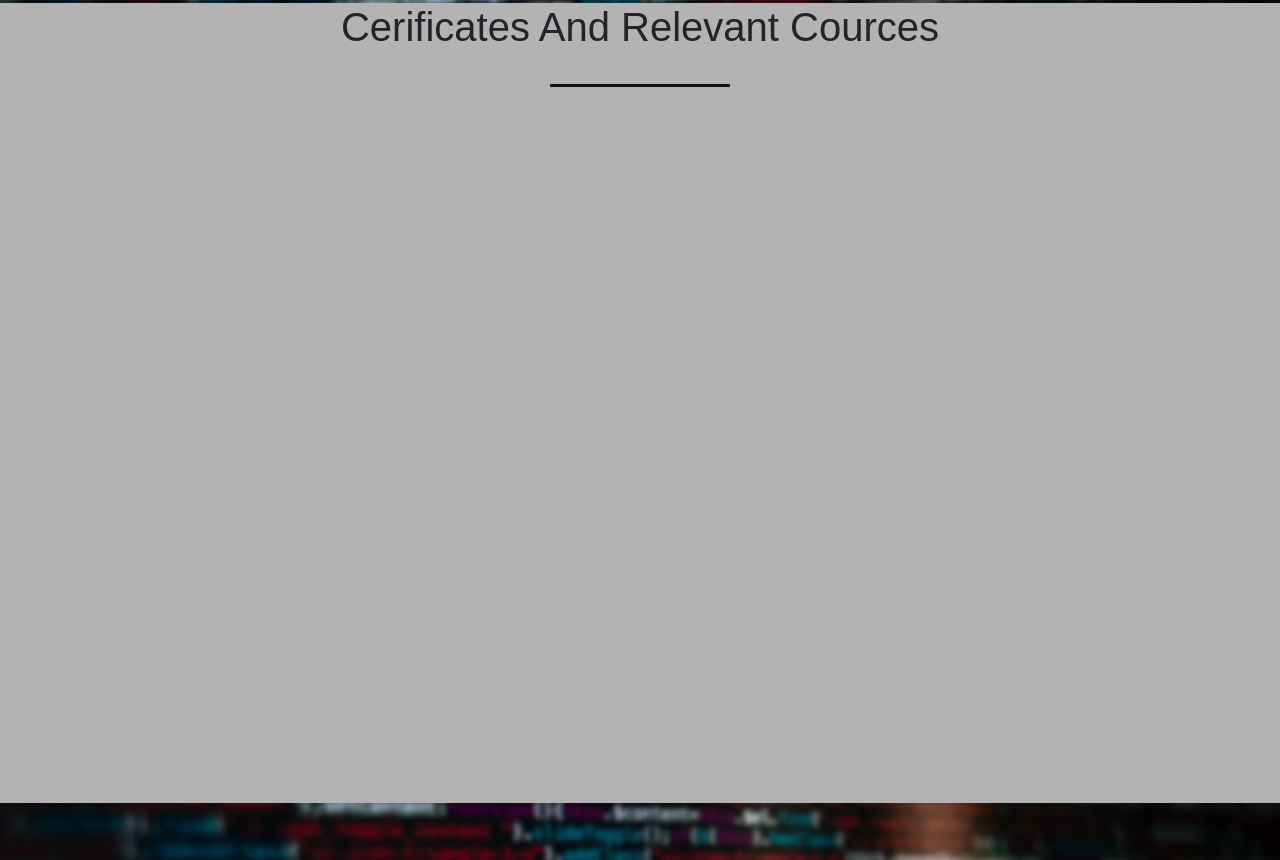
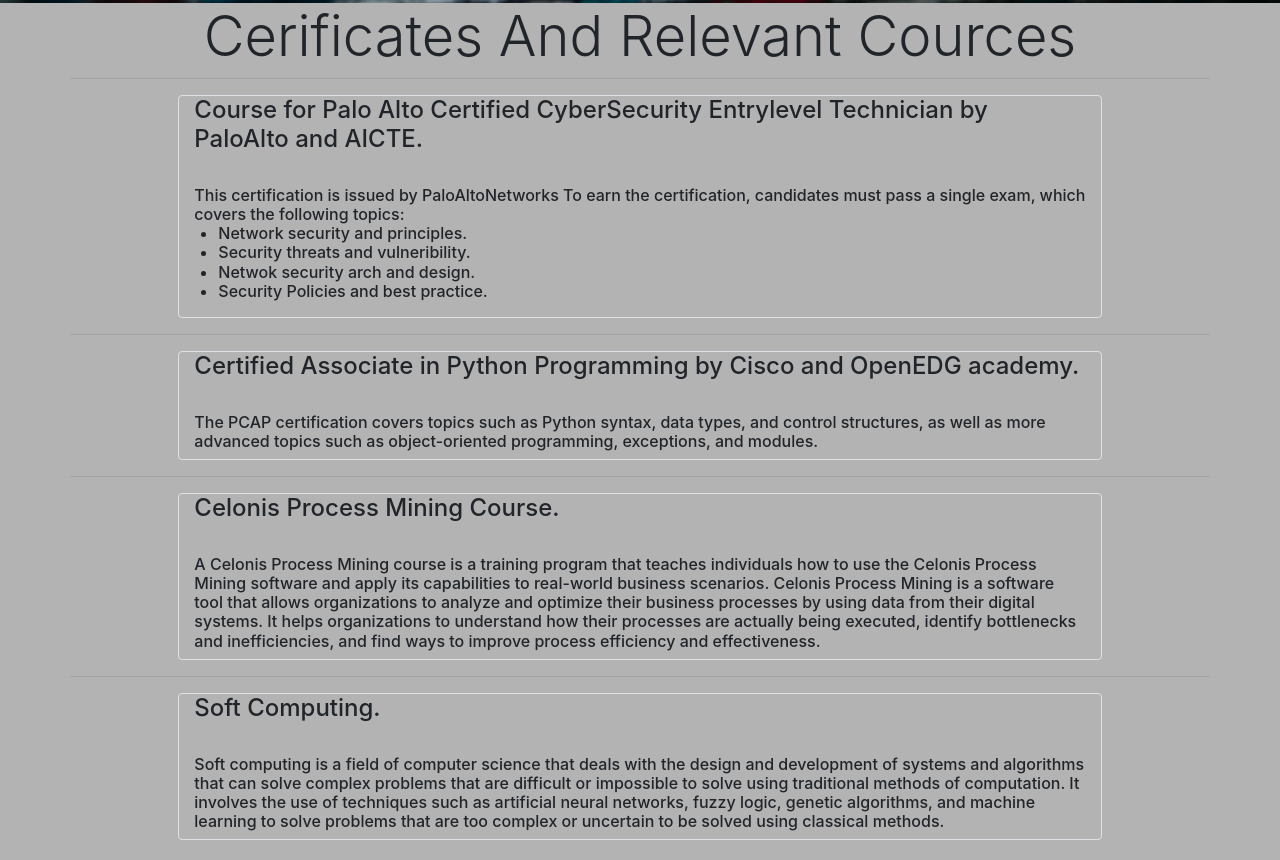
Before and after one commit to kaustuvaks/portfolio2, a plain HTML site: page home.html in a window 1280 px wide. Shown: the part 4111-4971 px from the top of the page. Drawn offline with nearby package versions, Linux system fonts and the light colour scheme.

Commit message:
more optmz

```diff
--- a/hom.css
+++ b/hom.css
@@ -12,6 +12,7 @@
     box-sizing: border-box;
     text-decoration: none;
 }
+
 
 /* custom scroll bar */
 ::-webkit-scrollbar {
@@ -71,6 +72,16 @@
     background-position: center center;
 }
 
+.callout.abme {
+    background: url(./images/codimg.webp);
+    background-attachment: fixed;
+    -webkit-background-size: cover;
+    -moz-background-size: cover;
+    -o-background-size: cover;
+    background-size: cover;
+    background-repeat: no-repeat;
+    background-position: center center;
+}
 
 
 .proj {
@@ -515,7 +526,7 @@
     height: fit-content;
     padding:20px;
     min-height: 115vh;;
-    background-color:#d4d4d5;
+    background-color:#f1f1f1;
 }
 .projects .project-content{
     display: grid;
@@ -559,8 +570,16 @@
     margin-top:20px;
 }
 
-.cources{
+.courses{
     background-color:#b3b3b3;
+    height:fit-content
+}
+
+.course .course-image{
+    flex:3
+}
+.course .course-description{
+    flex:7
 }
 
 .about-me-two{
--- a/home.html
+++ b/home.html
@@ -268,17 +268,13 @@
                         <div class="container">
                             <div class="card float-left">
                                 <div class="row ">
-                                    <div class="col-sm-7">
+                                    <div class="col-sm-12">
                                         <div class="card-block">
                                             <h4 class="card-title ">Blog App</h4>
                                             <p class="text-align-left">A blog application built with Flask, SQLAlchemy, and Bootstrap allows users to create and manage
                                                 blog posts stored in a MySQL database. </p>
                                             <a href="#" class="btn btn-primary btn-sm">Launch</a>
                                         </div>
-                                    </div>
-
-                                    <div class="col-sm-5">
-                                        <img class="" src="https://picsum.photos/150?image=380" alt="">
                                     </div>
                                 </div>
                             </div>
@@ -290,7 +286,7 @@
                     <div class="container">
                         <div class="card float-left">
                             <div class="row ">
-                                <div class="col-sm-7">
+                                <div class="col-sm-12">
                                     <div class="card-block">
                                         <h4 class="card-title">TODO app</h4>
                                         <p>A TODO app using MySQL, JDBC, and JSP allows users to create, read, update, and delete tasks stored in a
@@ -299,9 +295,6 @@
                                     </div>
                                 </div>
 
-                                <div class="col-sm-5">
-                                    <img class="d-block w-100" src="https://picsum.photos/150?image=380" alt="">
-                                </div>
                             </div>
                         </div>
                     </div>
@@ -310,7 +303,7 @@
                     <div class="container">
                         <div class="card float-left">
                             <div class="row ">
-                                <div class="col-sm-7">
+                                <div class="col-sm-12">
                                     <div class="card-block">
                                         <h4 class="card-title">Donation website</h4>
                                         <p>Designed and deployed a donation website where the user can donate any amount they want and will recieve a receipt
@@ -320,9 +313,6 @@
                                     </div>
                                 </div>
 
-                                <div class="col-sm-5">
-                                    <img class="d-block w-100" src="https://picsum.photos/150?image=380" alt="">
-                                </div>
                             </div>
                         </div>
                     </div>
@@ -340,10 +330,95 @@
         </div>
     </div>
 
-    <section class="cources" class="cources">
+    <section class="courses pb-5" class="courses">
         <div class="container">
-            <div class="row ">
-                <h2 class="title max-width"><p class="tex-center">Cerificates And Relevant Cources</p></h2>
+            <div class="row">
+                <h2 class="max-width"><p class="text-center h1 display-4">Cerificates And Relevant Cources</p></h2>
+            </div>
+            <div class="course">
+                <div class="row justify-content-center card-block ">
+                    <div class="col-lg-10 border rounded ">
+                        <div class="d-flex flex-row">
+                            <div class="course-description">
+                                <div class="text-left h4" >Course for Palo Alto Certified CyberSecurity Entrylevel Technician by PaloAlto and AICTE.</div>
+                                <br/>
+                                <div class="text-left h6">
+                                    This certification is issued by PaloAltoNetworks To earn
+                                    the certification, candidates must pass a single exam, which covers the following topics:
+                                    <ul class=" pl-4">
+                                        <li>
+                                            Network security and principles.
+                                        </li>
+                                        <li>
+                                            Security threats and vulneribility.
+                                        </li>
+                                        <li>
+                                            Netwok security arch and design.
+                                        </li>
+                                        <li>
+                                            Security Policies and best practice.
+                                        </li>
+                                    </ul>
+                                </div>
+                            </div>
+                        </div>
+                    </div>
+                </div>
+
+                <div class="row justify-content-center card-block">
+                    <div class="col-lg-10 border rounded">
+                        <div class="d-flex flex-row">
+                            <div class="course-description">
+                                <div class="text-left h4" >Certified Associate in Python Programming by Cisco and OpenEDG academy.</div>
+                                <br/>
+                                <div class="text-left h6 ">
+                                    The PCAP certification covers topics such as Python syntax, data types, and control structures,
+                                     as well as more advanced topics such as object-oriented programming, exceptions, and modules.
+                                </div>
+                            </div>
+                        </div>
+                    </div>
+                </div>
+
+                <div class="row justify-content-center card-block">
+                    <div class="col-lg-10 border rounded">
+                        <div class="d-flex flex-row">
+                            <div class="course-description">
+                                <div class="text-left h4" >Celonis Process Mining Course.</div>
+                                <br/>
+                                <div class="text-left h6">
+                                    A Celonis Process Mining course is a training program that teaches individuals how to use the
+                                    Celonis Process Mining software and apply its capabilities to real-world business scenarios.
+                                    Celonis Process Mining is a software tool that allows organizations to analyze and optimize
+                                    their business processes by using data from their digital systems. It helps organizations to
+                                    understand how their processes are actually being executed, identify bottlenecks and inefficiencies,
+                                    and find ways to improve process efficiency and effectiveness.
+                                </div>
+                            </div>
+                        </div>
+                    </div>
+                </div>
+
+                <div class="row justify-content-center card-block">
+                    <div class="col-lg-10 border rounded">
+                        <div class="d-flex flex-row">
+                            <div class="course-description">
+                                <div class="text-left h4" >Soft Computing.</div>
+                                <br/>
+                                <div class="text-left h6">
+                                    Soft computing is a field of computer science that deals with the
+                                    design and development of systems and algorithms that can solve complex
+                                    problems that are difficult or impossible to solve using traditional
+                                    methods of computation. It involves the use of techniques such as
+                                    artificial neural networks, fuzzy logic, genetic algorithms, and machine
+                                    learning to solve problems that are too complex or uncertain to be solved
+                                    using classical methods.
+                                </div>
+                            </div>
+                        </div>
+                    </div>
+                </div>
+
             </div>
         </div>
     </section>
@@ -375,7 +450,7 @@
                     <div class="down lead text-white font-weight-normal">
                         <p>
                         My Myers-Briggs Type Indicator( <a href="https://en.wikipedia.org/wiki/Myers%E2%80%93Briggs_Type_Indicator">MBTI </a>) is ENFP-A [Extraversion, iNtuition, Feeling, Perception, Assertive].
-                        Some famous people I supposedly share my personality type with are Rober Downey Jr., Willy Wonka
+                        Some famous people I supposedly share my personality type with are Robert Downey Jr., Willy Wonka
                         and Michio Kaku.
                         </p>
                     </div>
@@ -387,7 +462,8 @@
                     </div>
                     <div class="down lead text-white font-weight-normal">
                         <p>
-                        I love to go on late night walks with my friends while listening to some slow songs.
+                        I love to go on late night walks with my friends. Listen to
+                        my playlist on <a href="https://open.spotify.com/playlist/4Bip6eeH5p2F7AAcwLP93R?si=4d45e73996ee427d">spotify.</a>
                         </p>
                     </div>
                 </div>
@@ -413,7 +489,7 @@
                     <div class="down lead text-white font-weight-normal">
                         <p>
                         My hobbies include watching sports, playing cricket and listening to music. I have also recently
-                        developed an intrest in F1 and motor sports.
+                        developed an intrest in F1 and motor sports. My favorite series currently is <a href="https://en.wikipedia.org/wiki/Formula_1:_Drive_to_Survive">Drive to Survive.</a>
                         </p>
                     </div>
                 </div>
```
Also changed, not shown: images/prlx3.webp (added).
